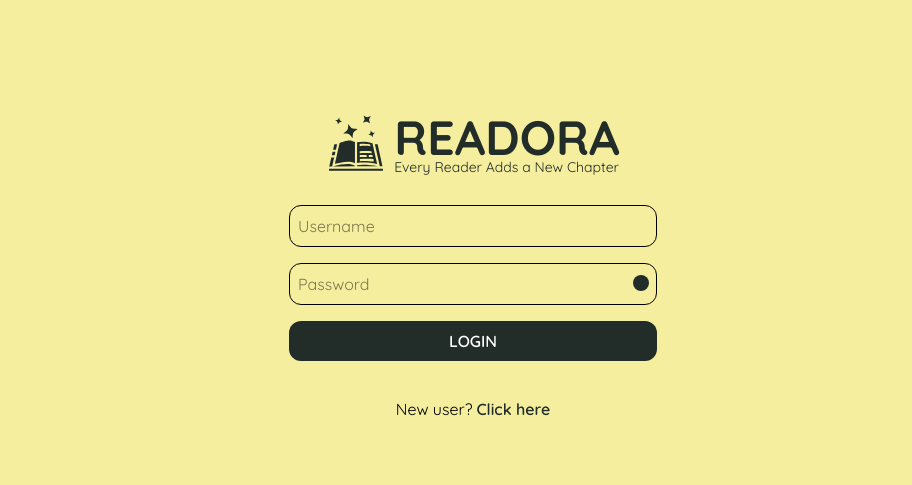
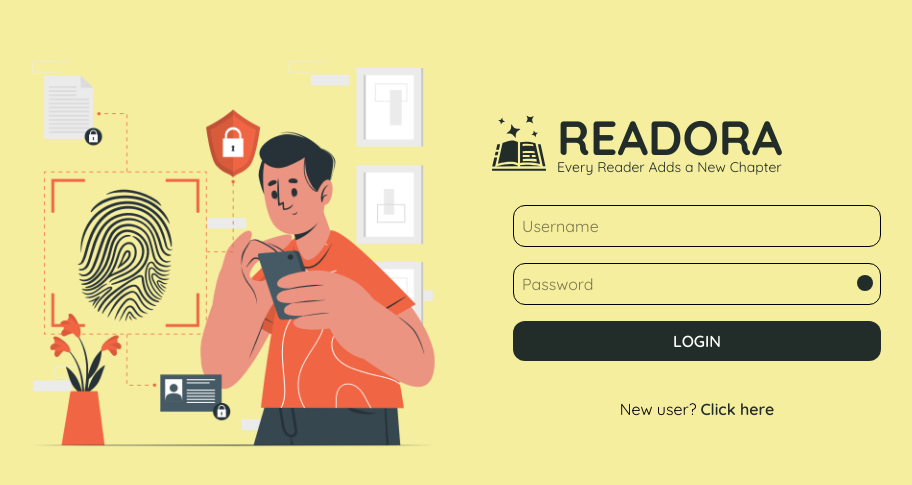
Before and after one commit to gaurav1-9/readora-BookExchange-SocialMedia, a React (Vite) app in the folder readora-Client/: page /login in a window 1280 px wide. Shown: the part 141-626 px from the top of the page, without its empty margins (167-1079 px from the left). Built offline with nearby package versions, Linux system fonts and the light colour scheme; no server answers.

Commit message:
added auth img

```diff
--- a/readora-Client/src/Components/Authentication/Auth.jsx
+++ b/readora-Client/src/Components/Authentication/Auth.jsx
@@ -8,7 +8,10 @@ const Auth = () => {
 
     return (
         <div className='flex w-screen h-screen justify-center items-center'>
-            <div className="w-3/5 h-3/4 flex flex-col justify-center items-center">
+            <div className="flex-2 flex justify-end items-centerh-full">
+                <img src="/Fingerprint-cuate.png" alt="AuthImg" className='w-3/4'/>
+            </div>
+            <div className="h-3/4 flex flex-2 flex-col justify-center items-start">
                 <div className="mb-4">
                     <Logo />
                 </div>
```
Also changed, not shown: readora-Client/public/Fingerprint-cuate.png (added).
